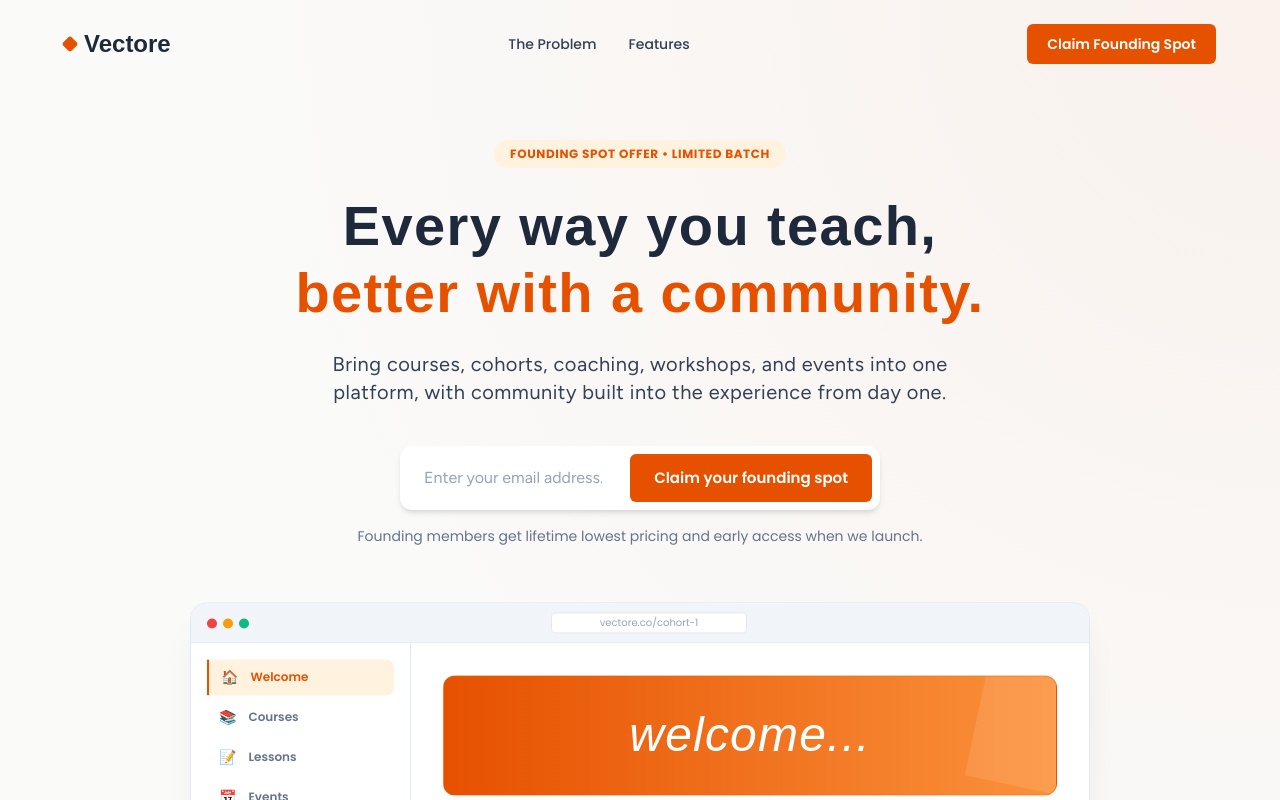
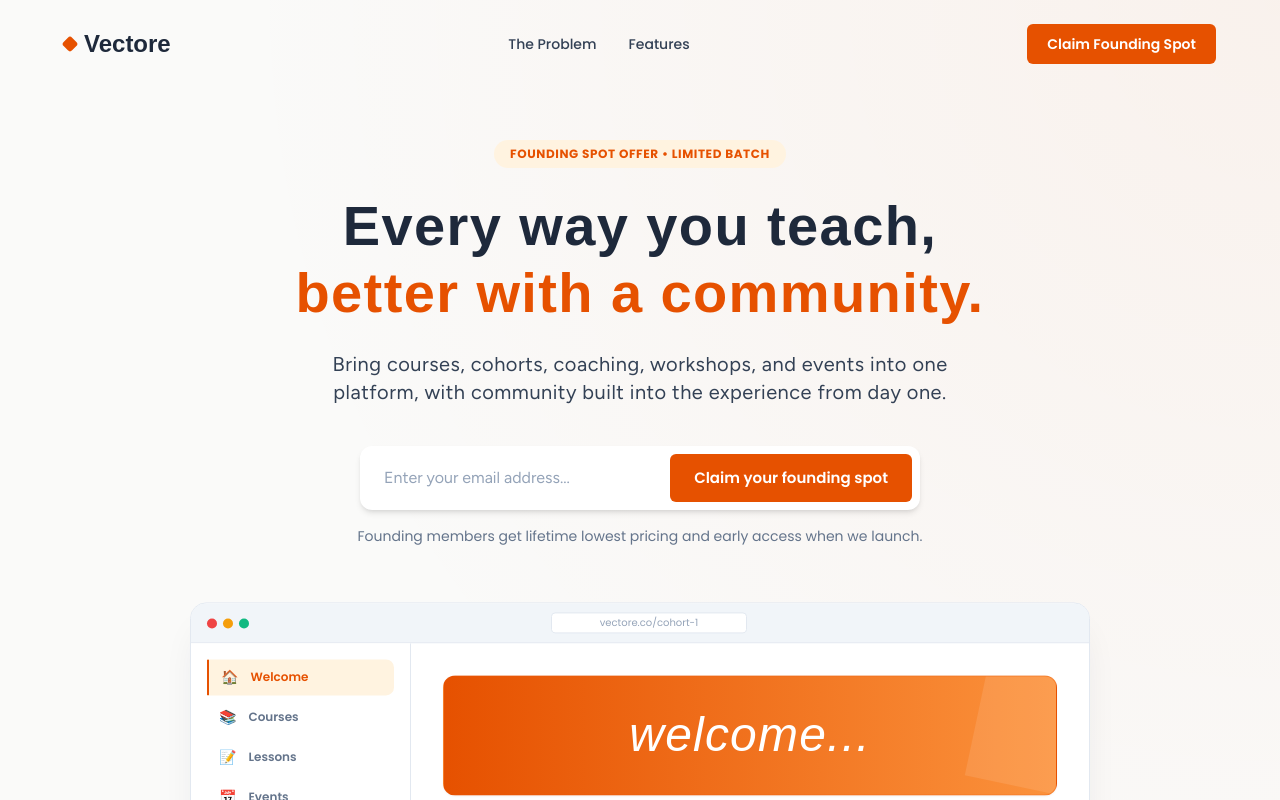
Before and after one commit to wave-mac/neo, a Next.js app: page / in a window 1280 px wide. Shown: the top 800 px of the page. Built offline with nearby package versions, Linux system fonts and the light colour scheme; a web font is replaced by a local one.

Commit message:
increase Hero waitlist form max-width container to 560px for wider email input layout

```diff
--- a/src/components/Hero/Hero.tsx
+++ b/src/components/Hero/Hero.tsx
@@ -27,7 +27,7 @@
           with community built into the experience from day one.
         </p>
 
-        <div className="max-w-[480px] mx-auto mb-4">
+        <div className="max-w-[560px] mx-auto mb-4">
           <WaitlistForm source="hero_cta" buttonText="Claim your founding spot" />
         </div>
 
```
